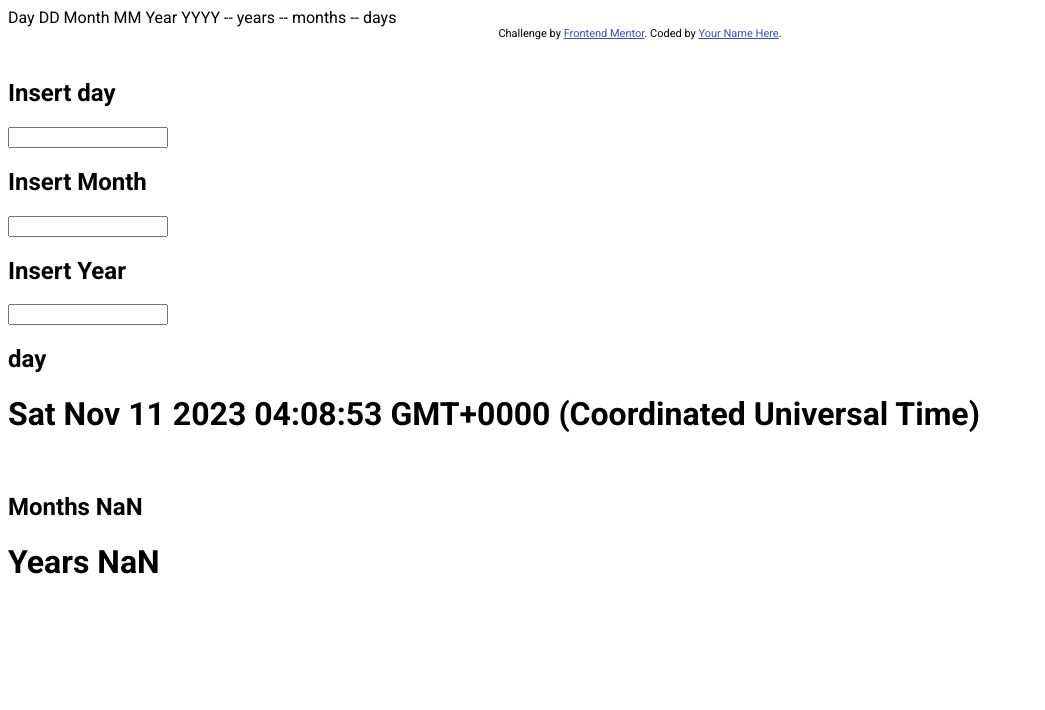
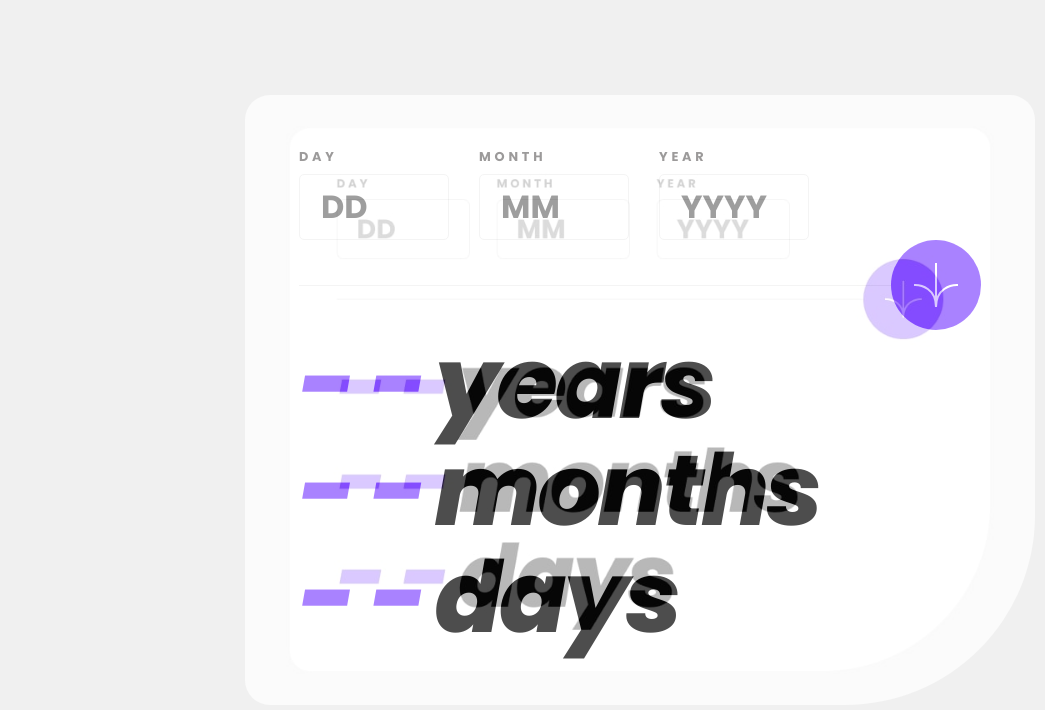
Before and after one commit to Luis15Herr/Age-calculator-app---Frontend-Mentor, a plain HTML site: page index.html in a window 1280 px wide. Shown: the whole page, without its empty margins (0-1045 px from the left). Drawn offline with nearby package versions, Linux system fonts and the light colour scheme.

Commit message:
desktop 80%

```diff
--- a/index.html
+++ b/index.html
@@ -28,36 +28,86 @@
     <link rel="preconnect" href="https://fonts.googleapis.com" />
     <link rel="preconnect" href="https://fonts.gstatic.com" crossorigin />
     <link
-      href="https://fonts.googleapis.com/css2?family=Commissioner:wght@400;500;700&family=Hanken+Grotesk:wght@500;700;800&family=Poppins:ital,wght@0,700;1,400;1,800&family=Roboto:wght@400;700&display=swap"
+      href="https://fonts.googleapis.com/css2?family=Poppins:ital,wght@0,700;1,400;1,800&display=swap"
       rel="stylesheet"
     />
     <link rel="stylesheet" href="style.css" />
   </head>
   <body>
-    Day DD Month MM Year YYYY -- years -- months -- days
-
-    <div class="attribution">
+    <!--   <div class="attribution">
       Challenge by
       <a href="https://www.frontendmentor.io?ref=challenge" target="_blank"
         >Frontend Mentor</a
       >. Coded by <a href="#">Your Name Here</a>.
-    </div>
+    </div> -->
     <div id="app">
-      <br />
-      <h2>Insert day</h2>
-      <input type="number" v-model="day" />
-      <br />
-      <h2>Insert Month</h2>
-      <input type="number" v-model="month" />
-      <br />
-      <h2>Insert Year</h2>
-      <input type="number" v-model="year" />
-      <br />
-      <h2>day</h2>
-      <h1>{{actualDate}}</h1>
-      <br />
-      <h2>Months {{calcMonth}}</h2>
-      <h1>Years {{calcYear}}</h1>
+      <div class="calculator">
+        <div class="calculator__top">
+          <div class="calculator__input-wrapper">
+            <span class="input-wrapper__label">day</span>
+            <input
+              placeholder="DD"
+              class="input-wrapper__input"
+              type="number"
+              v-model="day"
+            />
+          </div>
+
+          <div class="calculator__input-wrapper">
+            <span class="input-wrapper__label">Month</span>
+            <input
+              placeholder="MM"
+              class="input-wrapper__input"
+              type="number"
+              v-model="month"
+            />
+          </div>
+
+          <div class="calculator__input-wrapper">
+            <span class="input-wrapper__label">Year</span>
+            <input
+              placeholder="YYYY"
+              class="input-wrapper__input"
+              type="number"
+              v-model="year"
+            />
+          </div>
+          <button class="calculator__btn">
+            <svg
+              xmlns="http://www.w3.org/2000/svg"
+              width="46"
+              height="44"
+              viewBox="0 0 46 44"
+            >
+              <g fill="none" stroke="#FFF" stroke-width="2">
+                <path
+                  d="M1 22.019C8.333 21.686 23 25.616 23 44M23 44V0M45 22.019C37.667 21.686 23 25.616 23 44"
+                />
+              </g>
+            </svg>
+          </button>
+        </div>
+        <div class="calculator__results">
+          <div class="results__item">
+            <span class="item__number">- -</span
+            ><span class="item__title">years</span>
+          </div>
+          <div class="results__item">
+            <span class="item__number">- -</span
+            ><span class="item__title">months</span>
+          </div>
+          <div class="results__item">
+            <span class="item__number">- -</span
+            ><span class="item__title">days</span>
+          </div>
+        </div>
+        <!--  <br />
+        <h2>day</h2>
+        <h1>{{actualDate}}</h1>
+        <br />
+        <h2>Months {{calcMonth}}</h2>
+        <h1>Years {{calcYear}}</h1> -->
+      </div>
     </div>
     <script src="./js.js"></script>
   </body>
--- a/style.scss
+++ b/style.scss
@@ -1,6 +1,113 @@
 * {
-  font-family: "Commissioner", sans-serif;
-  font-family: "Hanken Grotesk", sans-serif;
   font-family: "Poppins", sans-serif;
-  font-family: "Roboto", sans-serif;
+  box-sizing: border-box;
+  padding: 0;
+  margin: 0;
 }
+
+$Purple: hsl(259, 100%, 65%);
+$Lightred: hsl(0, 100%, 67%);
+
+$White: hsl(0, 0%, 100%);
+$Offwhite: hsl(0, 0%, 94%);
+$Lightgrey: hsl(0, 0%, 86%);
+$Smokeygrey: hsl(0, 1%, 44%);
+$Offblack: hsl(0, 0%, 8%);
+
+html,
+body,
+#app {
+  height: 100%;
+}
+
+body {
+  background-color: $Offwhite;
+  font-size: 32px;
+  position: relative;
+}
+body::after {
+  position: absolute;
+  top: 0;
+  background-image: url(./design/desktop-design.jpg);
+  content: "";
+  width: 100%;
+  background-position: center;
+  background-size: contain;
+  background-repeat: no-repeat;
+  opacity: 0.3;
+  height: 100%;
+  pointer-events: none;
+}
+#app {
+  display: flex;
+  justify-content: center;
+  align-items: center;
+}
+.calculator {
+  background-color: $White;
+  height: 610px;
+  width: 790px;
+  border-radius: 25px 25px 190px 25px;
+  padding: 53px 54px;
+}
+.calculator__top {
+  display: flex;
+  border-bottom: 1px solid $Offwhite;
+  padding-bottom: 45px;
+  position: relative;
+}
+
+.calculator__input-wrapper {
+  position: relative;
+  margin-right: 30px;
+}
+.input-wrapper__label {
+  display: block;
+  text-transform: uppercase;
+  font-size: 0.4em;
+  letter-spacing: 3.8px;
+  font-weight: 700;
+  color: $Smokeygrey;
+  margin-bottom: 8px;
+}
+.input-wrapper__input {
+  width: 150px;
+  font-size: 1em;
+  border: 1px solid $Offwhite;
+  font-weight: 700;
+  padding: 8px 21px;
+  border-radius: 5px;
+}
+.calculator__btn {
+  width: 90px;
+  height: 90px;
+  border-radius: 50%;
+  border: 0;
+  background-color: $Purple;
+  position: absolute;
+  right: 0;
+  bottom: 0;
+  transform: translateY(50%);
+  padding-top: 5px;
+}
+
+.calculator__results {
+  font-style: italic;
+}
+
+.results__item {
+  font-size: 3.1em;
+  font-weight: 700;
+  position: relative;
+  top: 24px;
+  letter-spacing: -3px;
+  line-height: 107px;
+  top: 44px;
+}
+
+.item__number {
+  color: $Purple;
+}
+.item__title {
+  padding-left: 10px;
+}
```
Also changed, not shown: style.css, 1 other file.
